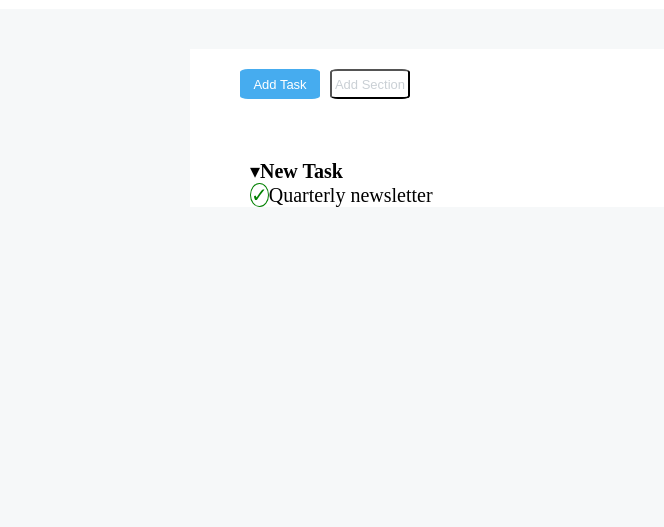
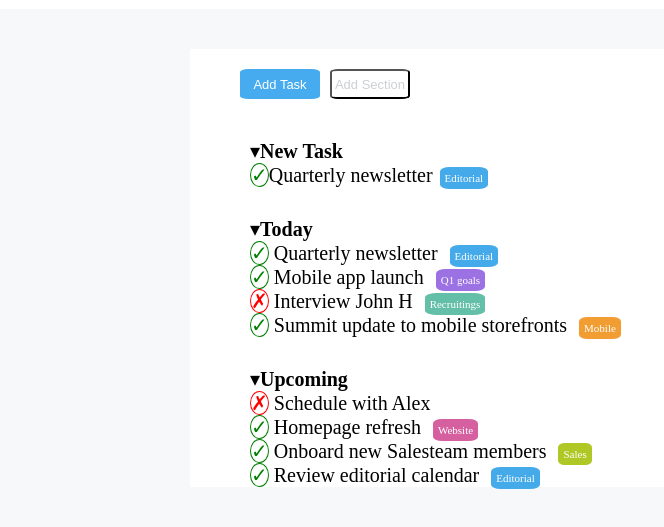
Before and after one commit to Titho93/html-css-toboolist, a plain HTML site: page index.html in a window 1280 px wide. Shown: the part 71-598 px from the top of the page, without its empty margins (0-664 px from the left). Drawn offline with Linux system fonts and the light colour scheme.

Commit message:
list end

```diff
--- a/css/style.css
+++ b/css/style.css
@@ -63,7 +63,7 @@ button{
 
 ul{
   margin-left: 60px;
-  margin-top: 50px;
+  margin-top: 30px;
   list-style: none;
   display: block;
   font-size: 20px;
@@ -74,3 +74,69 @@ ul{
   border-radius: 50%;
   color: green;
 }
+
+.cross{
+  border: 1px solid red;
+  border-radius: 50%;
+  color: red;
+}
+
+li.editorial::after{
+  content: 'Editorial';
+  color: white;
+  font-size: 11px;
+  margin-left: 7px;
+  background-color: #44AAEA;
+  padding: 5px;
+  border-radius: 20%;
+}
+
+li.Q1-goals::after{
+  content: 'Q1 goals';
+  color: white;
+  font-size: 11px;
+  margin-left: 7px;
+  background-color: #9B71E3;
+  padding: 5px;
+  border-radius: 20%;
+}
+
+li.recruiting::after{
+  content: 'Recruitings';
+  color: white;
+  font-size: 11px;
+  margin-left: 7px;
+  background-color: #63BFA8;
+  padding: 5px;
+  border-radius: 20%;
+}
+
+li.mobile::after{
+  content: 'Mobile';
+  color: white;
+  font-size: 11px;
+  margin-left: 7px;
+  background-color: #F19D32;
+  padding: 5px;
+  border-radius: 20%;
+}
+
+li.website::after{
+  content: 'Website';
+  color: white;
+  font-size: 11px;
+  margin-left: 7px;
+  background-color: #D6609F;
+  padding: 5px;
+  border-radius: 20%;
+}
+
+li.sales::after{
+  content: 'Sales';
+  color: white;
+  font-size: 11px;
+  margin-left: 7px;
+  background-color: #AFC825;
+  padding: 5px;
+  border-radius: 20%;
+}
--- a/index.html
+++ b/index.html
@@ -27,10 +27,23 @@
       <div class="list">
 
         <ul><span>&blacktriangledown;</span><strong>New Task</strong>
-          <li><span class="check">&check;</span>Quarterly newsletter</li>
+          <li class="editorial"><span class="check">&check;</span>Quarterly newsletter</li>
+        </ul>
 
+        <ul><span>&blacktriangledown;</span><strong>Today</strong>
+          <li class="editorial"><span class="check">&check;</span> Quarterly newsletter </li>
+          <li class="Q1-goals"><span class="check">&check;</span> Mobile app launch </li>
+          <li class="recruiting"><span class="cross">&cross;</span> Interview John H </li>
+          <li class="mobile"><span class="check">&check;</span> Summit update to mobile storefronts </li>
+        </ul>
 
+        <ul><span>&blacktriangledown;</span><strong>Upcoming</strong>
+          <li><span class="cross">&cross;</span> Schedule with Alex </li>
+          <li class="website"><span class="check">&check;</span> Homepage refresh </li>
+          <li class="sales"><span class="check">&check;</span> Onboard new Salesteam members </li>
+          <li class="editorial"><span class="check">&check;</span> Review editorial calendar </li>
         </ul>
+
       </div>
 
 
```
